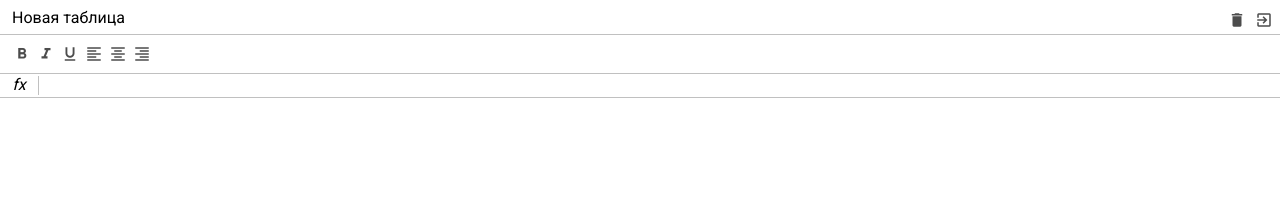
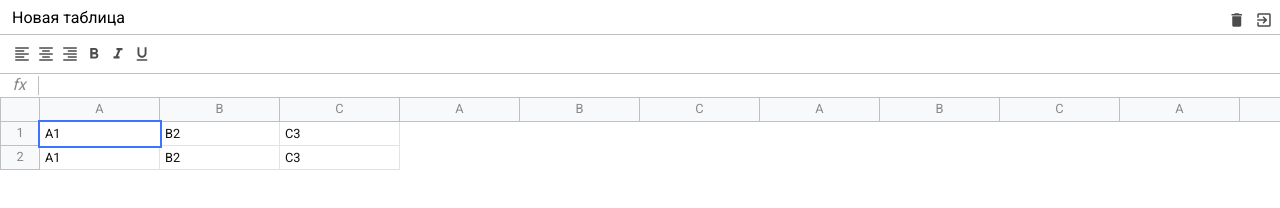
Before and after one commit to AntoninaTrapsh/Excel-on-Vanilla-JS, a website built with webpack: page src/index.html in a window 1280 px wide. Built offline with nearby package versions, Linux system fonts and the light colour scheme; a web font is replaced by a local one.

Commit message:
table styles

```diff
--- a/src/index.html
+++ b/src/index.html
@@ -12,46 +12,190 @@
 </head>
 <body>
 <div id="app" class="container">
+
     <div class="excel">
+
         <div class="excel__header">
-            <input type="text" class="input" value="Новая таблица"/>
+
+            <input type="text" class="input" value="Новая таблица" />
+
             <div>
+
                 <div class="button">
                     <i class="material-icons">delete</i>
                 </div>
+
                 <div class="button">
                     <i class="material-icons">exit_to_app</i>
                 </div>
+
             </div>
+
         </div>
 
+        <div class="excel__toolbar">
 
-        <div class="excel__toolbar">
+            <div class="button">
+                <i class="material-icons">format_align_left</i>
+            </div>
+
+            <div class="button">
+                <i class="material-icons">format_align_center</i>
+            </div>
+
+            <div class="button">
+                <i class="material-icons">format_align_right</i>
+            </div>
+
             <div class="button">
                 <i class="material-icons">format_bold</i>
             </div>
+
             <div class="button">
                 <i class="material-icons">format_italic</i>
             </div>
+
             <div class="button">
                 <i class="material-icons">format_underlined</i>
             </div>
-            <div class="button">
-                <i class="material-icons">format_align_left</i>
-            </div>
-            <div class="button">
-                <i class="material-icons">format_align_center</i>
-            </div>
-            <div class="button">
-                <i class="material-icons">format_align_right</i>
-            </div>
+
         </div>
+
         <div class="excel__formula">
             <div class="info">fx</div>
-            <div class="input" contenteditable="true" spellcheck="false"></div>
+            <div class="input" contenteditable spellcheck="false"></div>
         </div>
-        <div class="excel__table"></div>
+
+        <div class="excel__table">
+
+            <div class="row">
+
+                <div class="row-info"></div>
+
+                <div class="row-data">
+                    <div class="column">
+                        A
+                    </div>
+                    <div class="column">
+                        B
+                    </div>
+                    <div class="column">
+                        C
+                    </div>
+                    <div class="column">
+                        A
+                    </div>
+                    <div class="column">
+                        B
+                    </div>
+                    <div class="column">
+                        C
+                    </div>
+                    <div class="column">
+                        A
+                    </div>
+                    <div class="column">
+                        B
+                    </div>
+                    <div class="column">
+                        C
+                    </div>
+                    <div class="column">
+                        A
+                    </div>
+                    <div class="column">
+                        B
+                    </div>
+                    <div class="column">
+                        C
+                    </div>
+                    <div class="column">
+                        A
+                    </div>
+                    <div class="column">
+                        B
+                    </div>
+                    <div class="column">
+                        C
+                    </div>
+                    <div class="column">
+                        A
+                    </div>
+                    <div class="column">
+                        B
+                    </div>
+                    <div class="column">
+                        C
+                    </div>
+                    <div class="column">
+                        A
+                    </div>
+                    <div class="column">
+                        B
+                    </div>
+                    <div class="column">
+                        C
+                    </div>
+                    <div class="column">
+                        A
+                    </div>
+                    <div class="column">
+                        B
+                    </div>
+                    <div class="column">
+                        C
+                    </div>
+                    <div class="column">
+                        A
+                    </div>
+                    <div class="column">
+                        B
+                    </div>
+                    <div class="column">
+                        C
+                    </div>
+                    <div class="column">
+                        A
+                    </div>
+                    <div class="column">
+                        B
+                    </div>
+                    <div class="column">
+                        C
+                    </div>
+
+                </div>
+
+            </div>
+
+            <div class="row">
+                <div class="row-info">
+                    1
+                </div>
+
+                <div class="row-data">
+                    <div class="cell selected" contenteditable="">A1</div>
+                    <div class="cell" contenteditable="">B2</div>
+                    <div class="cell" contenteditable="">C3</div>
+                </div>
+            </div>
+
+            <div class="row">
+                <div class="row-info">
+                    2
+                </div>
+
+                <div class="row-data">
+                    <div class="cell">A1</div>
+                    <div class="cell">B2</div>
+                    <div class="cell">C3</div>
+                </div>
+            </div>
+
+        </div>
+
     </div>
+
 </div>
 </body>
 </html>
--- a/src/scss/_variables.scss
+++ b/src/scss/_variables.scss
@@ -2,4 +2,6 @@ $header-height: 34px;
 $toolbar-height: 40px;
 $formula-height: 24px;
 $info-cell-width: 40px;
+$row-height: 24px;
+$cell-width: 120px;
 $border-color: #c0c0c0;
--- a/src/scss/index.scss
+++ b/src/scss/index.scss
@@ -19,5 +19,8 @@ body {
 
 .excel {
   position: relative;
-  color: #000;
+  color: #888;
+  height: 100%;
+  max-width: 100%;
+  font-size: .8rem;
 }
--- a/src/scss/table.scss
+++ b/src/scss/table.scss
@@ -1,2 +1,66 @@
 @import "variables";
 @import "mixins";
+
+.excel__table {
+  left: 0;
+  right: 0;
+  position: absolute;
+  top: $header-height + $toolbar-height + $formula-height;
+  overflow: auto;
+  padding-bottom: 2px;
+
+  .row {
+    display: flex;
+    flex-direction: row;
+    min-height: 20px;
+    height: $row-height;
+  }
+
+  .row-info {
+    display: flex;
+    justify-content: center;
+    align-items: center;
+    min-width: $info-cell-width;
+    height: 100%;
+    border: 1px solid $border-color;
+    background: #f8f9fa;
+    border-top: none;
+  }
+
+  .row-data {
+    display: flex;
+  }
+
+  .column {
+    display: flex;
+    justify-content: center;
+    align-items: center;
+    background: #f8f9fa;
+    min-width: 40px;
+    width: $cell-width;
+    border: 1px solid $border-color;
+    height: 100%;
+    border-top: 0;
+    border-left: 0;
+  }
+
+  .cell {
+    min-width: 40px;
+    padding: 5px;
+    width: $cell-width;
+    height: 100%;
+    border: 1px solid #e2e3e3;
+    border-top: 0;
+    border-left: 0;
+    color: #111;
+    white-space: nowrap;
+    background: white;
+    outline: none;
+
+    &.selected {
+      border: none;
+      outline: 2px solid #3c74ff;
+      z-index: 2;
+    }
+  }
+}
```
